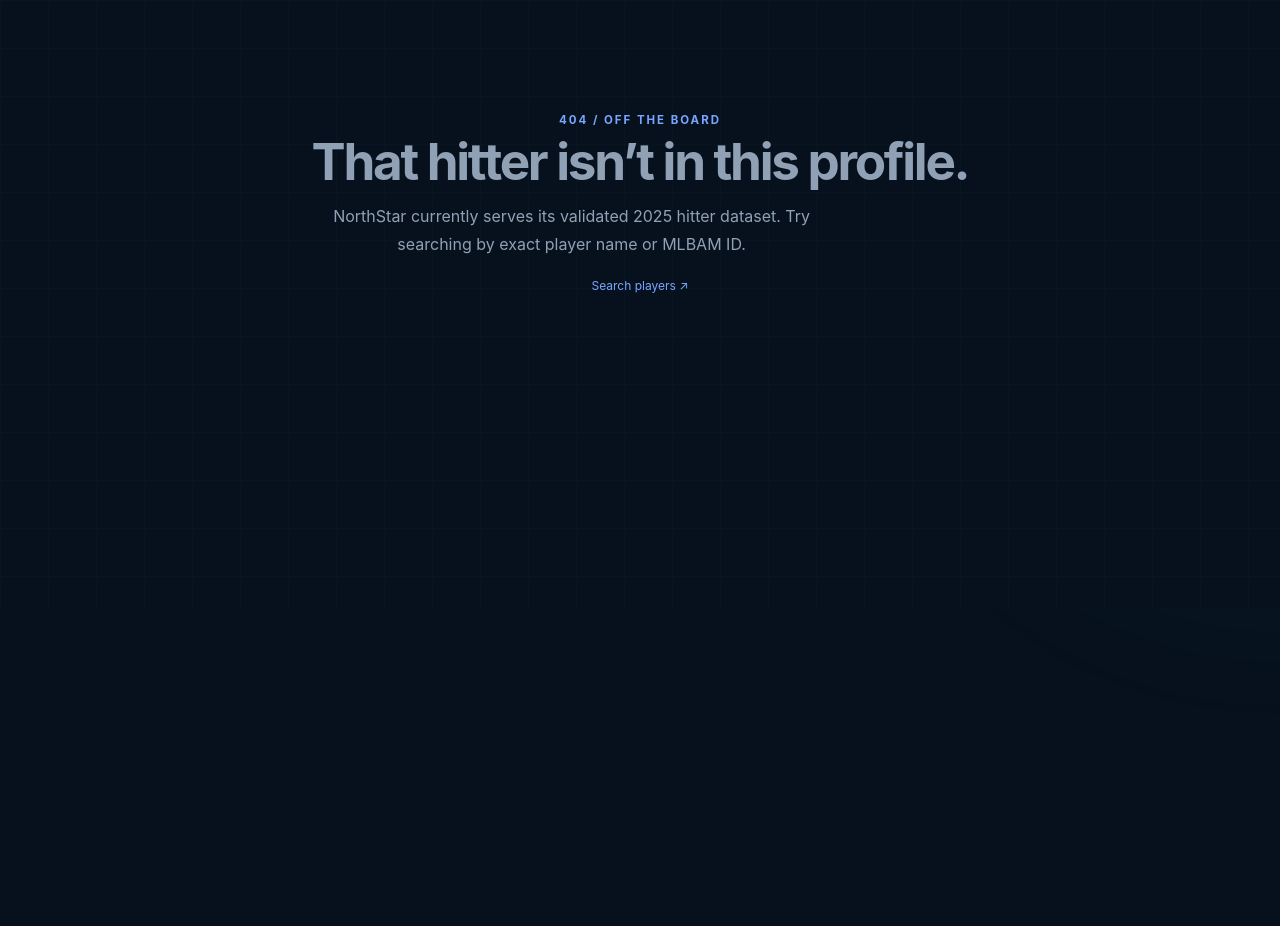
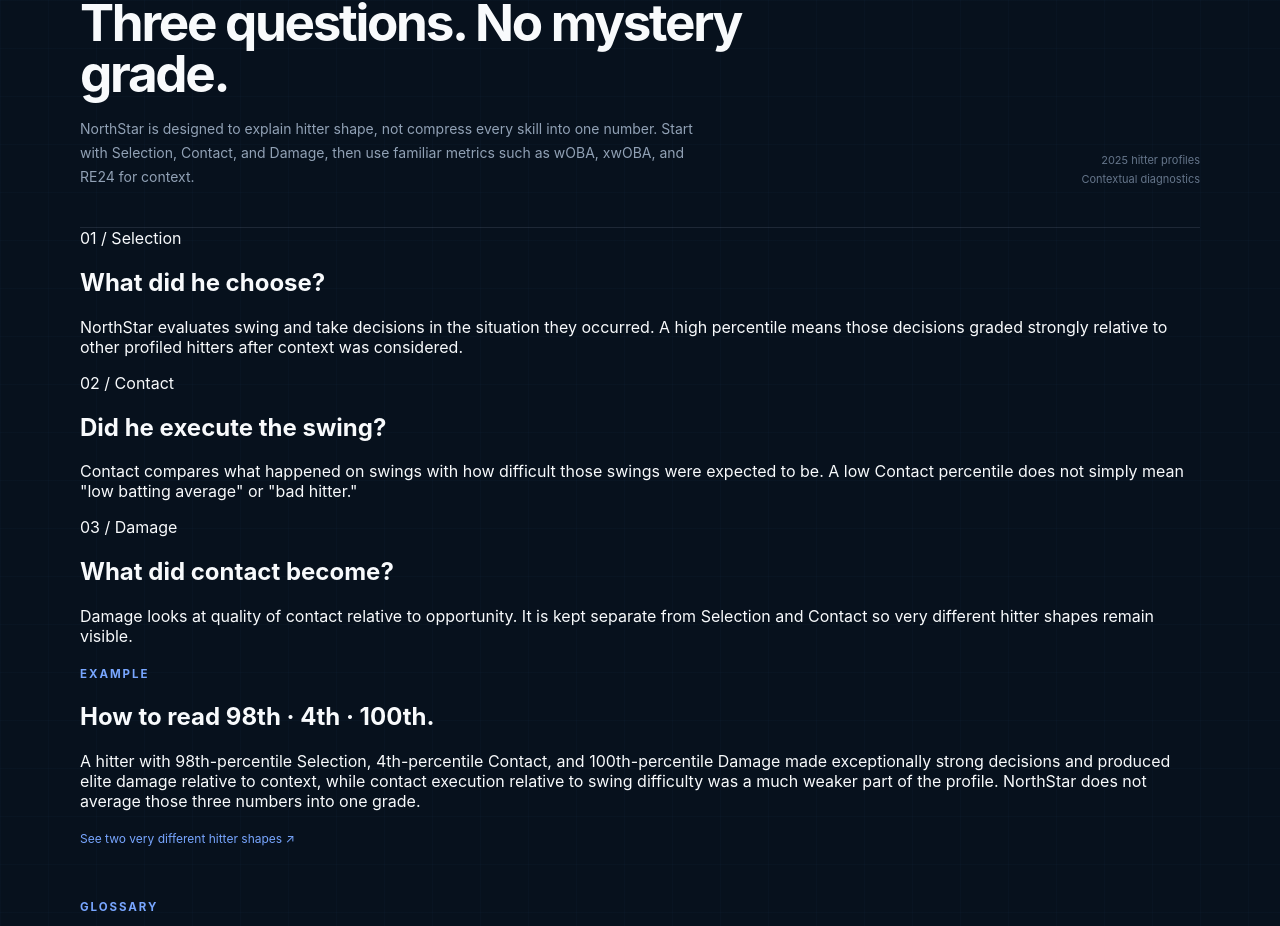
Before and after one commit to royalpriest/northstar-baseball, a Next.js app in the folder web/: page /how-it-works in a window 1280 px wide. Before the commit this address had no page. Shown: the part 192-1118 px from the top of the page. Before the commit the page ends 800 px from the top, so only its background shows below. Built offline with nearby package versions, Linux system fonts and the light colour scheme.

Commit message:
feat(web): add how NorthStar works guide

```diff
--- /dev/null
+++ b/web/app/how-it-works/page.tsx
@@ -0,0 +1,148 @@
+import Link from "next/link";
+
+const glossary = [
+  {
+    term: "Percentile",
+    definition:
+      "A league-relative rank within the available 2025 NorthStar hitter sample. A 90th percentile value means the hitter ranks above roughly 90% of profiled hitters on that measure.",
+  },
+  {
+    term: "Selection",
+    definition:
+      "Swing/take decision quality after accounting for pitch and game context. It asks whether the hitter made good decisions given what was presented.",
+  },
+  {
+    term: "Contact",
+    definition:
+      "Contact execution relative to how difficult the hitter's swings were expected to be. It is not the same thing as raw contact rate.",
+  },
+  {
+    term: "Damage",
+    definition:
+      "Quality of contact relative to expected damage opportunity. It asks what the hitter did with the contact opportunities that actually occurred.",
+  },
+  {
+    term: "wOBA",
+    definition:
+      "Weighted On-Base Average. A conventional offensive metric that gives different weights to different ways of reaching base.",
+  },
+  {
+    term: "xwOBA",
+    definition:
+      "Expected wOBA based on quality-of-contact and related Statcast inputs. NorthStar displays it as an established reference metric, not as a NorthStar axis.",
+  },
+  {
+    term: "RE24",
+    definition:
+      "Run expectancy change across plate appearances, including changes in base/out state and runs scored. NorthStar reports it per 100 plate appearances when the validation source has a value.",
+  },
+  {
+    term: "Chase rate",
+    definition:
+      "How often a hitter swings at pitches outside the strike zone. Lower chase is generally reflected as stronger chase avoidance.",
+  },
+  {
+    term: "Barrel rate",
+    definition:
+      "The share of batted balls meeting Statcast's barrel combination of exit velocity and launch angle.",
+  },
+];
+
+export default function HowItWorksPage() {
+  return (
+    <div className="page-shell page-shell--narrow guide-page">
+      <section className="page-hero">
+        <div className="page-hero__copy">
+          <span className="eyebrow">Reading NorthStar</span>
+          <h1 className="page-title">Three questions. No mystery grade.</h1>
+          <p>
+            NorthStar is designed to explain hitter shape, not compress every
+            skill into one number. Start with Selection, Contact, and Damage,
+            then use familiar metrics such as wOBA, xwOBA, and RE24 for context.
+          </p>
+        </div>
+        <div className="page-hero__aside">
+          2025 hitter profiles
+          <br />
+          Contextual diagnostics
+        </div>
+      </section>
+
+      <section className="guide-steps">
+        <article className="guide-step guide-step--selection">
+          <span>01 / Selection</span>
+          <h2>What did he choose?</h2>
+          <p>
+            NorthStar evaluates swing and take decisions in the situation they
+            occurred. A high percentile means those decisions graded strongly
+            relative to other profiled hitters after context was considered.
+          </p>
+        </article>
+        <article className="guide-step guide-step--contact">
+          <span>02 / Contact</span>
+          <h2>Did he execute the swing?</h2>
+          <p>
+            Contact compares what happened on swings with how difficult those
+            swings were expected to be. A low Contact percentile does not simply
+            mean "low batting average" or "bad hitter."
+          </p>
+        </article>
+        <article className="guide-step guide-step--damage">
+          <span>03 / Damage</span>
+          <h2>What did contact become?</h2>
+          <p>
+            Damage looks at quality of contact relative to opportunity. It is
+            kept separate from Selection and Contact so very different hitter
+            shapes remain visible.
+          </p>
+        </article>
+      </section>
+
+      <section className="guide-example">
+        <span className="eyebrow">Example</span>
+        <h2>How to read 98th · 4th · 100th.</h2>
+        <p>
+          A hitter with 98th-percentile Selection, 4th-percentile Contact, and
+          100th-percentile Damage made exceptionally strong decisions and
+          produced elite damage relative to context, while contact execution
+          relative to swing difficulty was a much weaker part of the profile.
+          NorthStar does not average those three numbers into one grade.
+        </p>
+        <Link href="/compare" className="link-arrow">
+          See two very different hitter shapes ↗
+        </Link>
+      </section>
+
+      <section className="section">
+        <div className="section-header">
+          <div>
+            <span className="eyebrow">Glossary</span>
+            <h2>Baseball terms, in plain English.</h2>
+          </div>
+          <p>
+            These definitions explain how the product uses each term. They are
+            intentionally concise rather than a replacement for the methodology.
+          </p>
+        </div>
+
+        <div className="glossary-grid">
+          {glossary.map((item) => (
+            <article className="glossary-card" key={item.term}>
+              <h3>{item.term}</h3>
+              <p>{item.definition}</p>
+            </article>
+          ))}
+        </div>
+      </section>
+
+      <div className="profile-disclaimer">
+        <span className="status-dot" />
+        <p>
+          NorthStar's current Selection, Contact, and Damage components are
+          contextual diagnostics. They are not combined into an overall score
+          and are not presented as standalone novel predictive-skill claims.
+        </p>
+      </div>
+    </div>
+  );
+}
```
